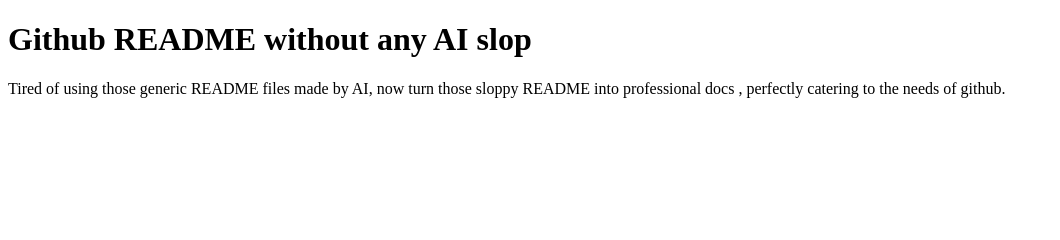
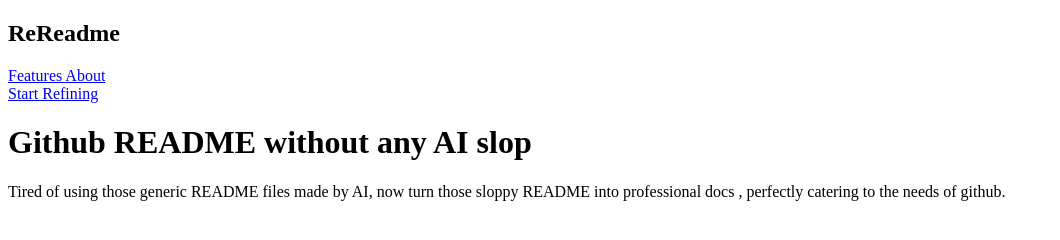
Before and after one commit to DecianDev365/ReReadme, a plain HTML site: page index.html in a window 1280 px wide. Shown: the whole page, without its empty margins (0-1060 px from the left). Drawn offline with Linux system fonts and the light colour scheme.

Commit message:
wrote base html

```diff
--- a/index.html
+++ b/index.html
@@ -7,7 +7,21 @@
 		<title>ReReadme</title>
 	</head>
 	<body>
-		<header></header>
+		<header>
+			<nav>
+				<div class ="logo">
+					<h2>ReReadme</h2>
+				</div>
+				<div class="nav_links">
+					<a href="#features">Features </a>
+					<a href ="#about">About </a>
+
+				</div>
+				<div class="nav_cta">
+					<a href="#editor"> Start Refining </a>
+				</div>
+			</nav>
+		</header>
 		<main>
 			<h1>Github README without any AI slop</h1>
 			<p>
```
